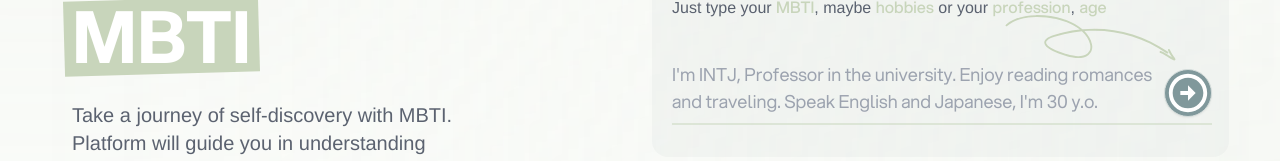
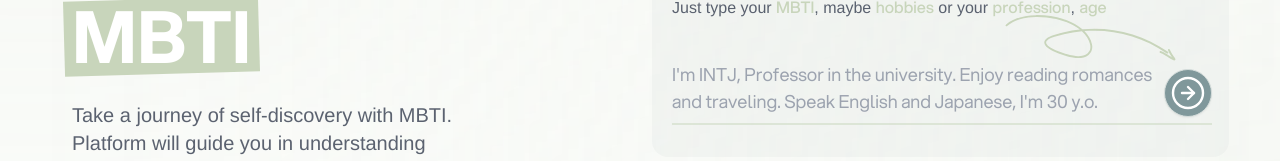
Before and after one commit to NightWanderer2004/fancy-mbti, a Next.js app: page / in a window 1280 px wide. Shown: the part 365-526 px from the top of the page. Built offline with nearby package versions, Linux system fonts and the light colour scheme; a web font is replaced by a local one.

Commit message:
Change icon

```diff
--- a/src/components/Personalizer.js
+++ b/src/components/Personalizer.js
@@ -129,11 +129,21 @@ Depending on the personal information input language, the answer should be in th
                   }
                />
                <button className='bg-accent btn rounded-full p-0 w-12 h-12 relative top-2' disabled={isLoading}>
-                  <svg className='transition-transform relative z-40' xmlns='http://www.w3.org/2000/svg' viewBox='0 0 24 24' fill='currentColor'>
-                     <path
-                        className='fill-base-100'
-                        d='M12 11V8L16 12L12 16V13H8V11H12ZM12 2C17.52 2 22 6.48 22 12C22 17.52 17.52 22 12 22C6.48 22 2 17.52 2 12C2 6.48 6.48 2 12 2ZM12 20C16.42 20 20 16.42 20 12C20 7.58 16.42 4 12 4C7.58 4 4 7.58 4 12C4 16.42 7.58 20 12 20Z'
-                     ></path>
+                  <svg
+                     className='text-base-100 scale-150'
+                     xmlns='http://www.w3.org/2000/svg'
+                     width='24'
+                     height='24'
+                     viewBox='0 0 24 24'
+                     fill='none'
+                     stroke='currentColor'
+                     stroke-width='1.6'
+                     stroke-linecap='round'
+                     stroke-linejoin='round'
+                  >
+                     <circle cx='12' cy='12' r='10' />
+                     <path d='M8 12h8' />
+                     <path d='m12 16 4-4-4-4' />
                   </svg>
                </button>
                <svg
```
